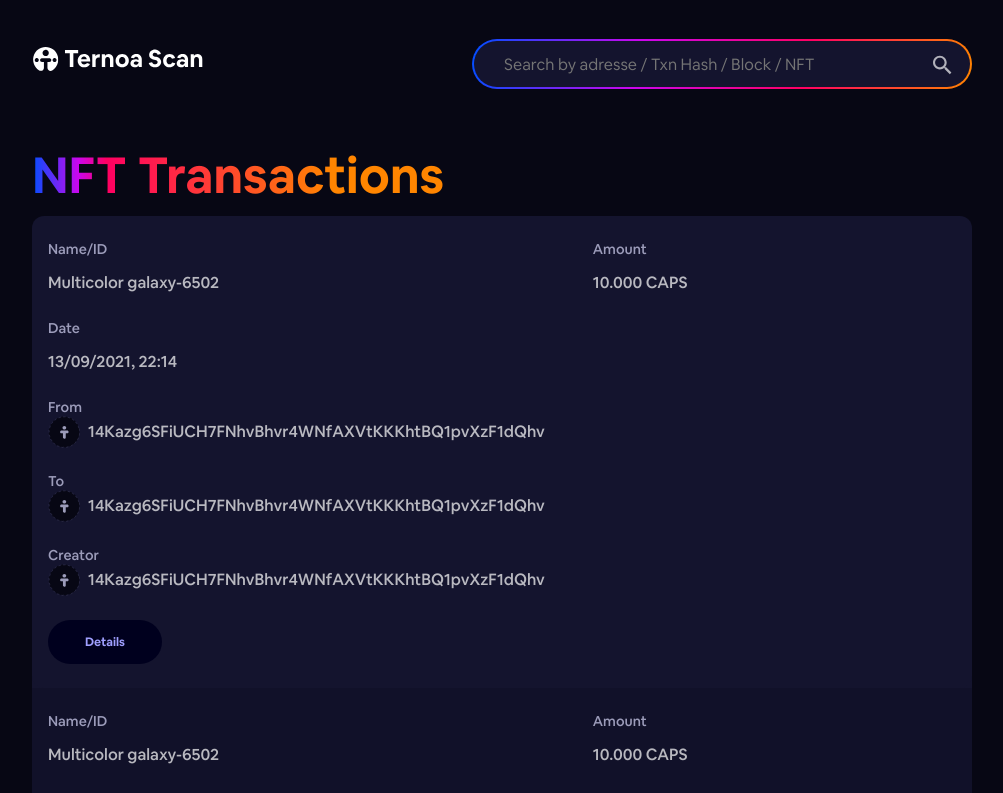
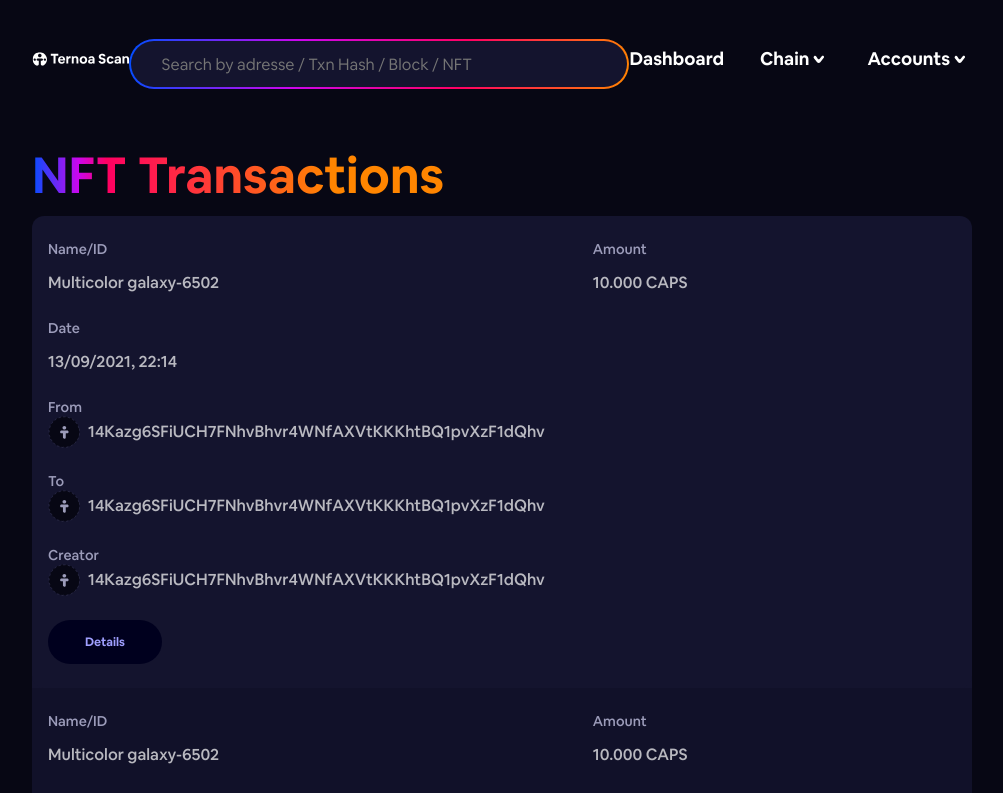
Before and after one commit to capsule-corp-ternoa/explorer, a Next.js app: page /nft/TransIndex in a window 1280 px wide. Shown: the top 793 px of the page, without its empty margins (138-1141 px from the left). Built offline with nearby package versions, Linux system fonts and the light colour scheme.

Commit message:
Navbar & search focus effect

```diff
--- /dev/null
+++ b/components/assets/DownArrow.tsx
@@ -0,0 +1,14 @@
+import React from 'react';
+
+interface DownArrowProps {
+  className?: string
+}
+
+const DownArrow: React.FC<DownArrowProps> = ({ className }) => (
+  <svg className={className} width="12" height="8" viewBox="0 0 12 8" fill="none" xmlns="http://www.w3.org/2000/svg">
+  <path d="M6.53495 3.92893C6.11575 4.45882 5.30422 4.43167 4.92477 3.87507L3.28966 1.47654C2.81134 0.774886 1.8363 0.629657 1.17059 1.16091C0.54013 1.66402 0.43342 2.58094 0.931886 3.21196L4.11351 7.23964C4.91648 8.25613 6.46205 8.24783 7.26049 7.22274L10.7441 2.75029C11.1455 2.23493 11.0988 1.50195 10.6355 1.04433C10.0909 0.506348 9.19813 0.562553 8.72167 1.16482L6.53495 3.92893Z" fill="white"/>
+  </svg>
+
+);
+
+export default DownArrow;
--- a/components/base/Header/Header.module.scss
+++ b/components/base/Header/Header.module.scss
@@ -63,6 +63,56 @@
     right: 20px;
 }
 
+.navBarItem {
+    font-family: "Airbnb Cereal App Bold";
+    color: white;
+    font-size: 18px;
+    font-weight: 700;
+    line-height: 24px;
+    cursor: pointer;
+}
+
+.navBarDropdown {
+    margin-left: 30px;
+
+    .dropdownItem{
+        cursor: pointer;
+        color: white;
+        font-family: "Airbnb Cereal App Bold";
+        font-size: 16px;
+        font-weight: 700;
+        line-height: 20px;
+        margin-bottom: 14px;
+
+        &:hover {
+            color: $white-blue;
+            transition: all 150ms ease-out;
+        }
+
+        &:last-child {
+            margin-bottom: 0px;
+        }
+    }
+
+    .navBarDropdownItem {
+        background: unset;
+        border: unset;
+
+        .downArrowItem {
+            margin-left: 4px;
+        }
+    }
+
+    .dropdownMenu {
+        background-color: #191939!important;
+        border-radius: 11px;
+  		// transition: all 1000ms ease-out;
+        padding: 11px 17px;
+        margin-top: 8px;
+        z-index: 1000001;
+    }
+}
+
 @media (max-width:768px) {
     .mobileSearchBar {
         display: none;
--- a/components/base/Header/Header.tsx
+++ b/components/base/Header/Header.tsx
@@ -1,4 +1,5 @@
 import React, { useState, useEffect } from 'react';
+import { Dropdown, DropdownToggle, DropdownMenu } from "reactstrap";
 import Link from 'next/link';
 import { useRouter } from "next/router";
 import style from './Header.module.scss';
@@ -11,6 +12,7 @@ import ClickAwayListener from 'react-click-away-listener';
 import 'react-responsive-modal/styles.css';
 import { Modal } from 'react-responsive-modal';
 import { useMediaQuery } from 'react-responsive';
+import DownArrow from 'components/assets/DownArrow';
 
 export interface HeaderProps {
     searchBar?: Boolean
@@ -24,6 +26,10 @@ const Header: React.FC<HeaderProps> = (props) => {
     const [isLaptop, setIsLaptop] = useState(false);
     const mediaQuery = useMediaQuery({ query: '(min-device-width: 768px)' });
     const router = useRouter();
+    const [menu, setMenu] = useState(false);
+    const [menu1, setMenu1] = useState(false);
+
+    let timeout:any = undefined;
 
     useEffect(() => {
         if(mediaQuery !== isLaptop){
@@ -31,8 +37,39 @@ const Header: React.FC<HeaderProps> = (props) => {
         }
     }, [mediaQuery])
 
+    const toggle = () => {
+        setMenu(!menu);
+    }
+    const toggle1 = () => {
+        setMenu(!menu1);
+    }
+
     const goAccountIndex = () => {
         router.push("/account");
+    }
+
+    const leaveMenu = () => {
+        timeout = setTimeout(() => {
+            setMenu(false)
+        }, 1200);
+    }
+
+    const overMenu = () => {
+        clearTimeout(timeout)
+        setMenu(true)
+        setMenu1(false)
+    }
+
+    const leaveMenu1 = () => {
+        timeout = setTimeout(() => {
+            setMenu1(false)
+        }, 1200);
+    }
+
+    const overMenu1 = () => {
+        clearTimeout(timeout)
+        setMenu(false)
+        setMenu1(true)
     }
 
     return (
@@ -54,7 +91,7 @@ const Header: React.FC<HeaderProps> = (props) => {
                             onKeyDown={(e) => {
                                 if(e.keyCode === 13) setSearchText('');
                             }}
-                            className={style.searchContainer}
+                            className={style.searchContainer + " input-over-effect position-relative"}
                             placeholder="Search by adresse / Txn Hash / Block / NFT"
                             style={{ backgroundColor: "#14142E" }}
                             min={0}
@@ -63,15 +100,87 @@ const Header: React.FC<HeaderProps> = (props) => {
                             }}
                             onBlur={() => setIsCapsInputFocused(false)}
                         />
+                        {isCapsInputFocused && <div className="search-gradient"></div>}
                         <Search className={style.search + " position-absolute"}/>
                     </div>}
+                </div>
+                <div className="flex flex-row flex-items-center">
+                   <span className={style.navBarItem}>Dashboard</span>
+                   <Dropdown onMouseOver={overMenu} onMouseLeave={leaveMenu} toggle={toggle} isOpen={menu} className={style.navBarDropdown}>
+                        <DropdownToggle
+                            className={style.navBarDropdownItem}
+                            id="page-header-user-dropdown"
+                            tag="button"
+                        >
+                            <div className="flex flex-row flex-items-center">
+                                <span className={style.navBarItem}>Chain</span>
+                                <DownArrow className={style.downArrowItem} />
+                            </div>
+                        </DropdownToggle>
+                        <DropdownMenu className={style.dropdownMenu} right>
+                            <p
+                                className={style.dropdownItem}
+                                onClick={()=>router.push("./validator")}
+                            >
+                                Validator
+                            </p>
+                            <p
+                                className={style.dropdownItem}
+                            >
+                                Nominator
+                            </p>
+                            <p
+                                className={style.dropdownItem}
+                                onClick={()=>router.push("./account")}
+                            >
+                                All Account
+                            </p>
+                        </DropdownMenu>
+                    </Dropdown>
+
+                    <Dropdown onMouseOver={overMenu1} onMouseLeave={leaveMenu1} toggle={toggle1} isOpen={menu1} className={style.navBarDropdown}>
+                        <DropdownToggle
+                            className={style.navBarDropdownItem}
+                            id="page-header-user-dropdown"
+                            tag="button"
+                        >
+                            <div className="flex flex-row flex-items-center">
+                                <span className={style.navBarItem}>Accounts</span>
+                                <DownArrow className={style.downArrowItem} />
+                            </div>
+                        </DropdownToggle>
+                        <DropdownMenu className={style.dropdownMenu} right>
+                            <p
+                                className={style.dropdownItem}
+                                onClick={()=>router.push("./block")}
+                            >
+                                Blocks
+                            </p>
+                            <p
+                                className={style.dropdownItem}
+                                onClick={()=>router.push("./trans")}
+                            >
+                                Transactions
+                            </p>
+                            <p
+                                className={style.dropdownItem}
+                                onClick={()=>router.push("./nft")}
+                            >
+                                NFT/ Capsule
+                            </p>
+                        </DropdownMenu>
+                    </Dropdown>
+
                 </div>
                 <div className={"d-md-none"} onClick={() => setIsMenuOpen(!isMenuOpen)}>
                     <Hamburger className={style.hamburger + " mx-2"} />
                 </div>
             </div>
 
-            {!isLaptop && <Modal open={isMenuOpen} onClose={()=>setIsMenuOpen(false)}>
+            {!isLaptop && <Modal classNames={{
+                modalAnimationIn: 'mobileMenuAnimationIn',
+                modalAnimationOut: 'mobileMenuAnimationOut'
+            }} open={isMenuOpen} onClose={()=>setIsMenuOpen(false)}>
                 <div className={style.mobileMenu + " flex flex-col flex-items-center"}>
                     <span className={style.mobileMenuItem + " " + (router.route == '/' ? style.activeMobileMenuItem : '')}>Dashboard</span>
                     <span className={style.mobileMenuItem}>Chain</span>
--- a/package.json
+++ b/package.json
@@ -22,6 +22,7 @@
     "react-redux": "^7.2.4",
     "react-responsive": "^9.0.0-beta.4",
     "react-responsive-modal": "^6.1.0",
+    "reactstrap": "^8.10.0",
     "recharts": "^2.1.4",
     "redux": "^4.1.0"
   },
--- a/pages/home-scan/HomeScan.module.scss
+++ b/pages/home-scan/HomeScan.module.scss
@@ -58,6 +58,12 @@
     background-clip: content-box, border-box;
     box-shadow: 2px 1000px 1px $semi-blue inset;
     border-radius: 25px;
+    z-index: 1;
+    &:focus {
+		&::placeholder {
+			color: transparent;
+		}
+	}
     @media (max-width: 1024px) {
         height: 40px;
         font-size: 10px;
--- a/styles/_custom.scss
+++ b/styles/_custom.scss
@@ -305,22 +305,48 @@ input[type=number] {
 .react-responsive-modal-overlay {
 	background: rgba(0, 0, 0, 0.3)!important
 }
+
+@keyframes mobileMenuAnimationIn {
+	0% {
+		opacity: 0;
+		transform: translateY(200px);
+  		transition: all 800ms ease-in-out;
+	  }
+	100% {
+		opacity: 1;
+  		transform: translateY(0px);
+	}
+}
+
+@keyframes mobileMenuAnimationOut {
+	0% {
+		opacity: 1;
+		transform: translateY(0px);
+  		transition: all 800ms ease-in-out;
+	  }
+	100% {
+		opacity: 0;
+  		transform: translateY(200px);
+	}
+}
+
 .react-responsive-modal-modal {
 	max-width: unset!important;
     position: absolute!important;
 	bottom: 0px;
 	left: 0px;
-    padding: 1.2rem;
+    // padding: 1.2rem;
     background: rgba(136, 136, 136, 0.15)!important;
     background-clip: padding-box;
+	backdrop-filter: blur(4px);
     box-shadow: 0px -2px 5px rgba(0, 0, 0, 0.45)!important;
-	backdrop-filter: blur(20px);
 	width: 100%!important;
     margin: 0px!important;
 	border-top-left-radius: 35px;
 	border-top-right-radius: 35px;
 
 	.react-responsive-modal-closeButton {
+		outline: unset!important;
 		svg {
 			background-color: rgba(255,255,255,0.1);
 			padding: 7px;
@@ -333,3 +359,26 @@ input[type=number] {
 		}
 	}
 }
+
+.input-over-effect {
+	z-index: 1;
+	&:focus {
+		&::placeholder {
+			color: transparent;
+		}
+	}
+}
+
+.search-gradient{
+	background: linear-gradient(
+		90deg, #FF0062);
+	filter: blur(10px);
+	position: absolute;
+	width: 100%;
+	margin-left: 5px;
+	height: 56px;
+	z-index: 0;
+	top: 2px;
+	left: -5px;
+	border-radius: 25px;
+}
```
Also changed, not shown: pages/home-scan/HomeScan.tsx (+9 -5 lines), 1 other file (tests, documents, lock files or other folders).
